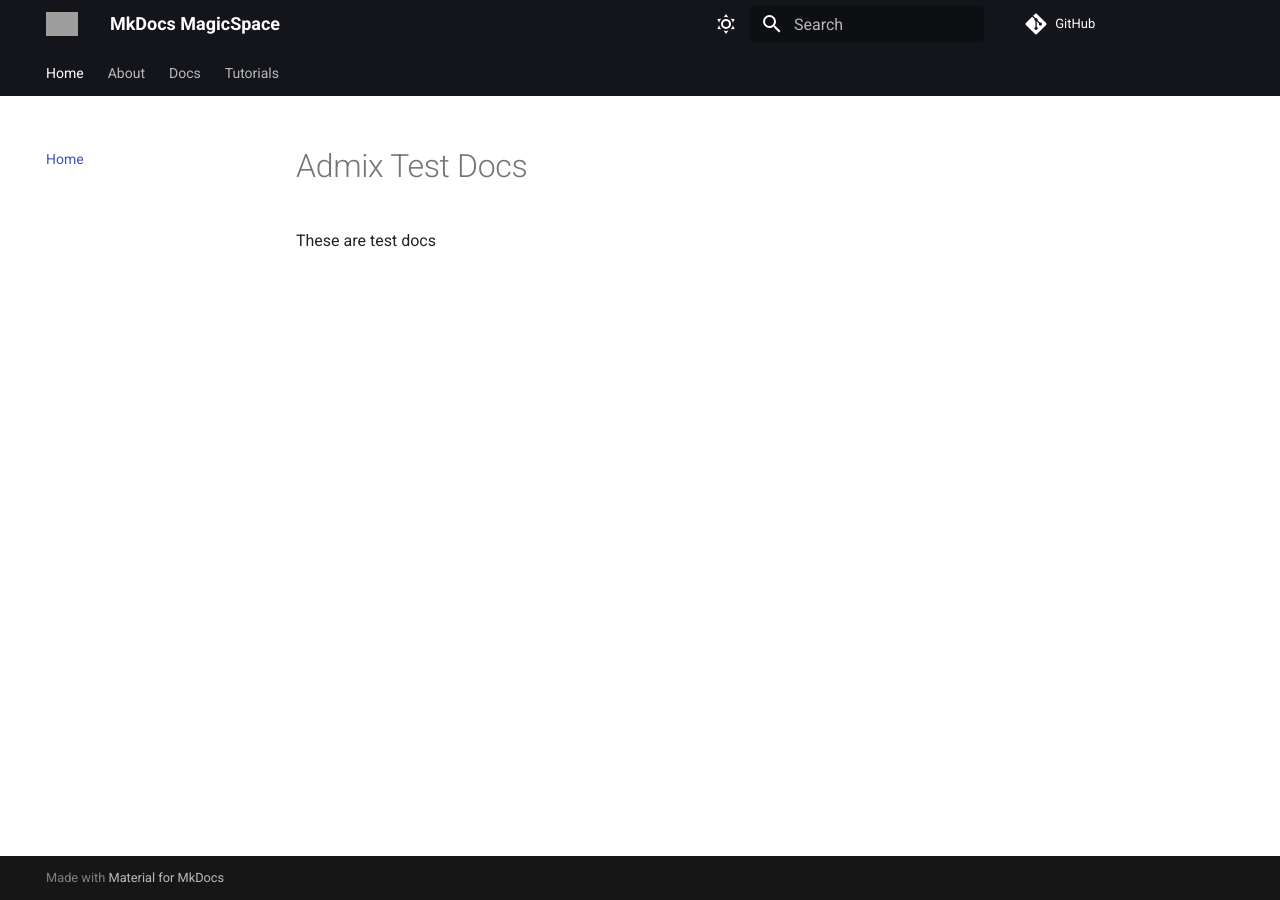
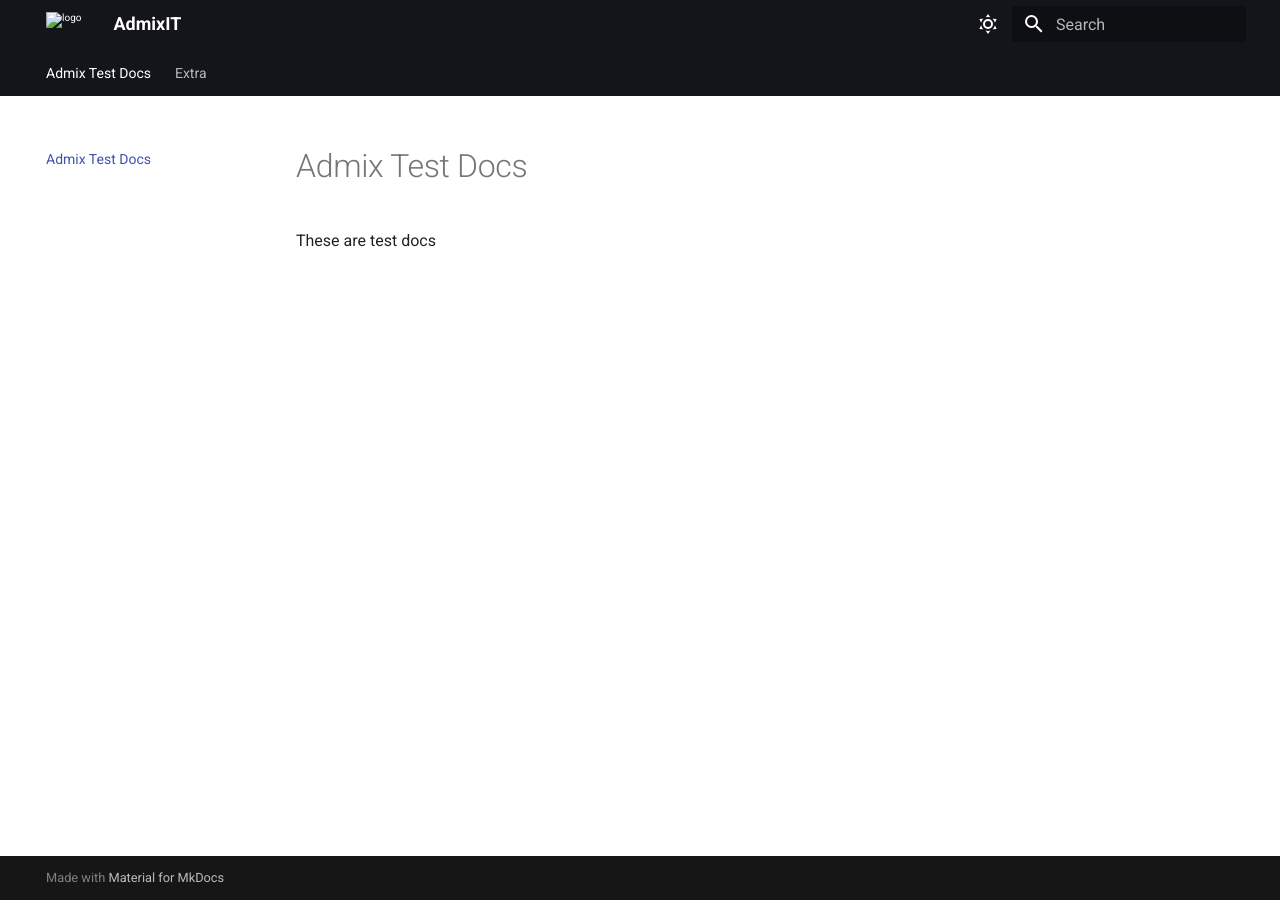
Before and after one commit to meri-imperiumi/handbook, an MkDocs documentation site: the page built from docs/index.md, in a window 1280 px wide. Built offline with MkDocs 1.6.1 and Material for MkDocs 9.7.7, drawn with Linux system fonts in a browser that asks for light colours; comment, search, counter and statistics services are not loaded; some of the changed lines change nothing that is shown; grey boxes are pictures that could not be loaded.

Commit message:
Update mkdocs.yml

```diff
--- a/mkdocs.yml
+++ b/mkdocs.yml
@@ -1,12 +1,11 @@
-site_name: MkDocs MagicSpace
-site_url: https://github.com/bluxmit/alnoda-workspaces
-repo_url: https://github.com/bluxmit/alnoda-workspaces
-edit_uri: ""
+site_name: "AdmixIT"
+site_dir: public
+docs_dir: ./docs
 
 theme:
   name: 'material'
   favicon: 'assets/favicon.ico'
-  logo: 'assets/Alnoda-white.svg'
+  logo: 'assets/favicon.ico'
   icon:
     repo: fontawesome/brands/git-alt
   features:
@@ -32,8 +31,7 @@ theme:
 
 extra:
   # Link to go when logo clicked
-  homepage: https://github.com/bluxmit/alnoda-workspaces
-  host_url: http://localhost
+  homepage: https://Admixit.com
 
 plugins:
   - search
@@ -100,38 +98,3 @@ extra_javascript:
   - https://polyfill.io/v3/polyfill.min.js?features=es6
   - https://cdn.jsdelivr.net/npm/mathjax@3/es5/tex-mml-chtml.js
   - https://unpkg.com/mermaid/dist/mermaid.min.js
-
-# ===========================================================
-# NAVIGATION
-# ===========================================================
-
-nav:
-  - Home: index.md
-  - About:
-      - Intro: about/intro.md
-      - Motivation: about/motivation.md
-      - Features: about/features.md
-      - Showcase: mkdocs-magicspace/mkdocs/showcase.md
-  - Docs: docs.md
-  - Tutorials:
-      - Get started: tutorials/get-started.md
-      - Change appearance: tutorials/appearance.md
-      - Extended Markdown:
-        - Intro: tutorials/markdown/intro.md
-        - Start with the basics: tutorials/markdown/basics.md
-        - Hack the markdown: tutorials/markdown/hack-markdown.md
-        - Improve readability with tabs, lists and footnotes: tutorials/markdown/improve-readability.md
-        - Create tables: tutorials/markdown/tables.md
-        - Highlight with blockquotes and admonitions: tutorials/markdown/highlight-what-matters.md
-        - Make it classy with emoji, icons and more: tutorials/markdown/classy-markdown.md
-        - Make images awesome: tutorials/markdown/images.md
-        - Add the code: tutorials/markdown/add-the-code.md
-        - Write formulas: tutorials/markdown/formulas.md
-        - Draw diagrams: tutorials/markdown/diagrams.md
-        - Use templates: tutorials/markdown/templates-macros.md
-      - Extra features:
-        - Include docs from other repositories: tutorials/extra-features/include.md
-      - Get website online:
-        - Build: tutorials/get-online/build-workspace.md
-        - Publish on GitHub Pages: tutorials/get-online/github-pages.md
-        - Serve Workspace: tutorials/get-online/serve-workspace.md
```
